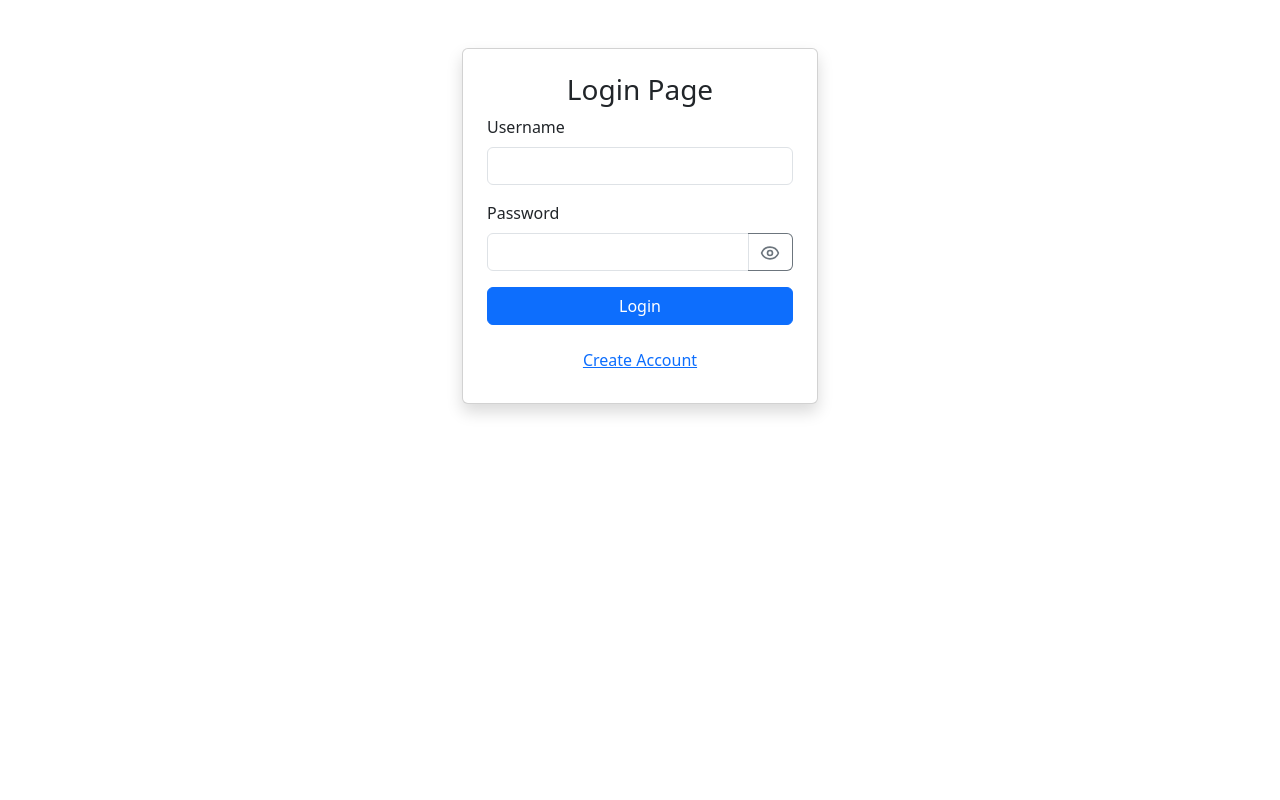
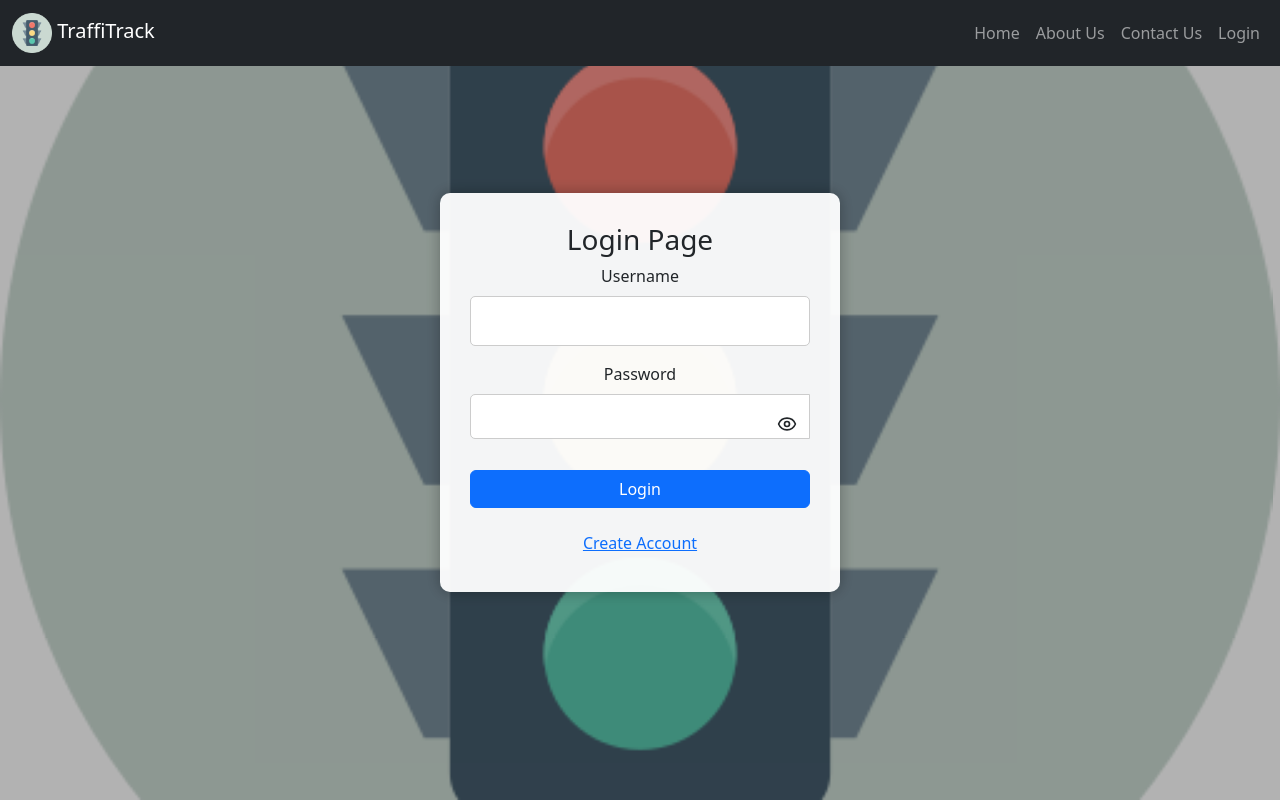
Before and after one commit to karth8vader/Project1_part2, a React (Create React App) app: page /login in a window 1280 px wide. Built offline with nearby package versions, Linux system fonts and the light colour scheme.

Commit message:
Few changes in loginpage and aboutpage

```diff
--- a/public/homepage.html
+++ b/public/homepage.html
@@ -5,7 +5,7 @@
   <meta name="viewport" content="width=device-width, initial-scale=1.0">
   <title>TraffiTrack - Home</title>
   <link rel="stylesheet" href="homepage.css">
-  <script defer src="homepage.js"></script>
+  <script defer src="scripts/homepage.js"></script>
   <link rel="stylesheet" href="https://cdn.jsdelivr.net/npm/bootstrap@5.3.0/dist/css/bootstrap.min.css">
 </head>
 <body>
--- a/public/navbar.html
+++ b/public/navbar.html
@@ -7,15 +7,13 @@
             <span class="navbar-toggler-icon"></span>
         </button>
         <div class="collapse navbar-collapse" id="navbarNav">
-            <ul class="navbar-nav ms-auto">
+            <ul class="navbar-nav ms-auto align-items-center">
                 <li class="nav-item"><a class="nav-link" href="homepage.html">Home</a></li>
                 <li class="nav-item"><a class="nav-link" href="/AboutUs.html">About Us</a></li>
                 <li class="nav-item"><a class="nav-link" href="contact.html">Contact Us</a></li>
-                <li class="nav-item">
-                    <span id="navbar-username" class="nav-link" style="display: none; font-weight: bold;"></span>
-                </li>
                 <li class="nav-item"><a id="login-btn" class="nav-link" href="/login">Login</a></li>
                 <li class="nav-item"><a id="logout-btn" class="nav-link" href="#" style="display: none;">Logout</a></li>
+                <li class="nav-item"><span id="navbar-username" class="nav-link text-white fw-bold ms-2" style="display: none;"></span></li>
             </ul>
         </div>
     </div>
--- a/public/styles/styles.css
+++ b/public/styles/styles.css
@@ -1,17 +1,38 @@
+/* General Styling */
 body {
     font-family: Arial, sans-serif;
     background-color: #f8f9fa;
+    margin: 0;
+    padding: 0;
 }
 
+/* Container Styling */
 .container {
-    max-width: 900px;
+    max-width: 1100px;
     margin: auto;
+    padding: 50px 20px;
+    text-align: center;
 }
 
+/* Section Title Styling */
+h2 {
+    font-size: 2rem;
+    font-weight: bold;
+    margin-bottom: 30px;
+}
+
+/* Subtext Styling */
+.container p {
+    font-size: 1.1rem;
+    color: #555;
+    margin-bottom: 50px; /* Increased space below heading */
+}
+
+/* Team Member Card Styling */
 .team-member {
     position: relative;
     text-align: center;
-    padding: 15px;
+    padding: 20px;
     background: white;
     border-radius: 10px;
     box-shadow: 0 4px 8px rgba(0, 0, 0, 0.2);
@@ -22,44 +43,65 @@ body {
     align-items: center;
 }
 
+/* Hover Effect - Scaling and Background Change */
 .team-member:hover {
     transform: scale(1.05);
     background-color: #e0f7fa; /* Light cyan on hover */
 }
 
+/* Keep images as they were */
 .team-member img {
     width: 100%;
-    border-radius: 10px;
     max-width: 250px;
+    border-radius: 10px; /* Keeping it square/rounded as per original */
 }
 
-/* Keep name & designation on the same line */
-.name-container {
-    display: flex;
-    justify-content: center;
-    gap: 10px;
-    align-items: center;
-    margin-top: 10px;
+/* Name Styling */
+.name {
+    margin-top: 15px;
+    font-size: 1.2rem;
+    font-weight: bold;
+    color: #222;
 }
 
-/* Hide designation initially */
+/* Designation Styling */
 .designation {
-    font-size: 18px;
-    color: #555;
-    display: none;
+    font-size: 1rem;
+    color: #666;
+    display: none; /* Initially hidden */
 }
 
-/* Show designation on hover for desktop */
+/* Show designation on hover */
 @media (min-width: 768px) {
     .team-member:hover .designation {
-        display: inline;  /* Ensures it appears next to the name */
+        display: block;
     }
 }
 
-/* Fix grid layout for mobile */
+/* Adjust spacing between grid items */
 .row {
     display: flex;
     flex-wrap: wrap;
     justify-content: center;
-    gap: 20px;
+    gap: 50px; /* Increased space between cards */
 }
+
+/* Responsive Design */
+@media screen and (max-width: 768px) {
+    .container {
+        padding: 30px 15px;
+    }
+
+    .team-member {
+        padding: 15px;
+        max-width: 300px;
+    }
+
+    .row {
+        gap: 30px; /* Adjust spacing for smaller screens */
+    }
+
+    .container p {
+        margin-bottom: 30px; /* Less spacing on smaller screens */
+    }
+}
--- a/src/LoginPage.js
+++ b/src/LoginPage.js
@@ -2,21 +2,22 @@ import React, { useState } from "react";
 import "bootstrap/dist/css/bootstrap.min.css";
 import { Eye, EyeOff } from "lucide-react";
 import { useNavigate } from "react-router-dom";
+import Navbar from "./navbar";
+import "./loginpage.css";
 
 const LoginPage = () => {
     const navigate = useNavigate();
     const [showSignup, setShowSignup] = useState(false);
-    const [credentials, setCredentials] = useState({ username:"aditi", password:"@d123"});
-    const [loginInfo, setLoginInfo] = useState({username:"", password:""});
+    const [credentials, setCredentials] = useState({ username: "aditi", password: "@d123" });
+    const [loginInfo, setLoginInfo] = useState({ username: "", password: "" });
+    const [signupInfo, setSignupInfo] = useState({ name: "", email: "", username: "", password: "" });
     const [showPassword, setShowPassword] = useState(false);
     const [error, setError] = useState("");
 
     const handleSignupSubmit = (e) => {
         e.preventDefault();
-        const newUsername = e.target.username.value;
-        const newPassword = e.target.password.value;
-        setCredentials({...credentials, username: newUsername, password: newPassword});
-        console.log("Updated Credentials:", { username: newUsername, password: newPassword });
+        setCredentials({ username: signupInfo.username, password: signupInfo.password });
+        setLoginInfo({ username: signupInfo.username, password: signupInfo.password });
         setShowSignup(false);
         alert("Account Created! Please Sign In.");
     };
@@ -24,20 +25,24 @@ const LoginPage = () => {
     const handleLogin = (e) => {
         e.preventDefault();
         if (loginInfo.username === credentials.username && loginInfo.password === credentials.password) {
-            localStorage.setItem("username", loginInfo.username);  // Store username in localStorage
+            localStorage.setItem("username", loginInfo.username);
             alert("Login Successful!");
             setError("");
-            navigate("/");  // Redirect to home page
+            navigate("/");
         } else {
             setError("Invalid username or password");
         }
     };
 
     return (
-        <div className="container mt-5">
-            <div className="row justify-content-center">
-                <div className="col-md-4">
-                    <div className="card p-4 shadow">
+        <>
+            <Navbar />
+            <div className="login-page">
+                <div className="login-overlay"></div>
+
+                {/* Login Form */}
+                {!showSignup && (
+                <div className="login-container">
                     <h3 className="text-center">Login Page</h3>
                     {error && <p className="text-danger text-center">{error}</p>}
                     <form onSubmit={handleLogin}>
@@ -47,7 +52,7 @@ const LoginPage = () => {
                                 type="text"
                                 className="form-control"
                                 value={loginInfo.username}
-                            onChange={(e) => setLoginInfo({ ...loginInfo, username : e.target.value})}
+                                onChange={(e) => setLoginInfo({ ...loginInfo, username: e.target.value })}
                                 required
                             />
                         </div>
@@ -58,58 +63,74 @@ const LoginPage = () => {
                                     type={showPassword ? "text" : "password"}
                                     className="form-control"
                                     value={loginInfo.password}
-                                onChange={(e) => setLoginInfo({ ...loginInfo, password: e.target.value})}
+                                    onChange={(e) => setLoginInfo({ ...loginInfo, password: e.target.value })}
                                     required
                                 />
-                                    <button
-                                        type="button"
-                                        className="btn btn-outline-secondary"
-                                        onClick={() => setShowPassword(!showPassword)}
-                                        style={{ borderLeft: "none" }} >
-                                        {showPassword ? <EyeOff size={20} /> : <Eye size={20} />}
-                                    </button>
+                                <span className="input-group-text toggle-password" onClick={() => setShowPassword(!showPassword)}>
+                                    {showPassword ? <EyeOff size={18} /> : <Eye size={18} />}
+                                </span>
                             </div>
                         </div>
-                        <button type="submit" className="btn btn-primary w-100" >Login</button>
+                        <button type="submit" className="btn btn-primary w-100">Login</button>
                     </form>
                     <button className="btn btn-link mt-3" onClick={() => setShowSignup(true)}>Create Account</button>
                 </div>
-                </div>
-            </div>
+                )}
 
+                {/* Sign-Up Form (Now Appears Below Login Form) */}
                 {showSignup && (
-                    <div className="row justify-content-center mt-4">
-                        <div className="col-md-4">
+                    <div className="signup-container mt-3">
                         <div className="card p-4 shadow">
-                                <h3 className="card-title">Sign Up</h3>
+                            <h3 className="card-title text-center">Sign Up</h3>
                             <form onSubmit={handleSignupSubmit}>
                                 <div className="mb-3">
                                     <label className="form-label">Name</label>
-                                        <input type="text" className="form-control" name="name" pattern="^[A-Za-z ]+$" title="Name should only contain letters." required />
+                                    <input
+                                        type="text"
+                                        className="form-control"
+                                        value={signupInfo.name}
+                                        onChange={(e) => setSignupInfo({ ...signupInfo, name: e.target.value })}
+                                        required
+                                    />
                                 </div>
                                 <div className="mb-3">
                                     <label className="form-label">Email</label>
-                                        <input type="email" className="form-control" name="email" required />
+                                    <input
+                                        type="email"
+                                        className="form-control"
+                                        value={signupInfo.email}
+                                        onChange={(e) => setSignupInfo({ ...signupInfo, email: e.target.value })}
+                                        required
+                                    />
                                 </div>
                                 <div className="mb-3">
                                     <label className="form-label">Username</label>
-                                        <input type="text" className="form-control" name="username" required />
+                                    <input
+                                        type="text"
+                                        className="form-control"
+                                        value={signupInfo.username}
+                                        onChange={(e) => setSignupInfo({ ...signupInfo, username: e.target.value })}
+                                        required
+                                    />
                                 </div>
                                 <div className="mb-3">
                                     <label className="form-label">Password</label>
-                                        <input type="password" className="form-control" name="password" required />
+                                    <input
+                                        type="password"
+                                        className="form-control"
+                                        value={signupInfo.password}
+                                        onChange={(e) => setSignupInfo({ ...signupInfo, password: e.target.value })}
+                                        required
+                                    />
                                 </div>
                                 <button type="submit" className="btn btn-primary w-100">Sign Up</button>
                             </form>
                         </div>
                     </div>
-                    </div>
                 )}
             </div>
-
+        </>
     );
-
 };
 
-
 export default LoginPage;
--- /dev/null
+++ b/src/loginpage.css
@@ -0,0 +1,116 @@
+/* Full-screen background styling */
+.navbar {
+    position: relative;
+    z-index: 10; /* Higher than the background */
+    width: 100%;
+    top: 0;
+    left: 0;
+}
+
+.login-page {
+    position: absolute;
+    top: 0;
+    left: 0;
+    width: 100%;
+    min-height: 100vh;
+    display: flex;
+    flex-direction: column;
+    justify-content: center;
+    align-items: center;
+    background: url('../public/images/signal-light.png') no-repeat center center fixed;
+    background-size: cover;
+    margin: 0;
+    padding: 0;
+}
+
+/* Background overlay for better contrast */
+.login-overlay {
+    position: absolute;
+    top: 0;
+    left: 0;
+    width: 100%;
+    height: 100%;
+    background: rgba(0, 0, 0, 0.3);
+    z-index: 1;
+}
+
+/* Login & Signup Box Styling */
+.login-container, .signup-container {
+    background: rgba(255, 255, 255, 0.95);
+    padding: 30px;
+    border-radius: 10px;
+    box-shadow: 0px 0px 15px rgba(0, 0, 0, 0.3);
+    width: 100%;
+    max-width: 400px;
+    text-align: center;
+    position: relative;
+    z-index: 2;
+    margin-bottom: 15px; /* Add spacing between login and signup forms */
+}
+
+/* Fix signup form to be below login form */
+.signup-container {
+    margin-top: 20px;
+}
+
+/* Ensure form elements fit within containers */
+.login-container input, .signup-container input {
+    width: 100%;
+    padding: 12px;
+    margin-bottom: 15px;
+    border-radius: 5px;
+    border: 1px solid #ccc;
+    font-size: 16px;
+}
+
+/* Fix password field and eye icon alignment */
+.input-group {
+    position: relative;
+    display: flex;
+    align-items: center;
+    width: 100%;
+}
+
+.input-group .form-control {
+    flex: 1;
+    padding-right: 45px; /* Space for eye icon */
+    border-radius: 5px;
+    height: 45px;
+    font-size: 16px;
+    border: 1px solid #ccc;
+}
+
+.input-group-text {
+    position: absolute;
+    right: 10px;
+    top: 50%;
+    transform: translateY(-50%);
+    background: white;
+    border: none;
+    cursor: pointer;
+    padding: 3px;
+    display: flex;
+    align-items: center;
+    justify-content: center;
+}
+
+.input-group-text svg {
+    width: 20px;
+    height: 20px;
+}
+
+/* Fix full-page background issue */
+html, body {
+    height: 100%;
+    margin: 0;
+    padding: 0;
+    overflow-x: hidden; /* Prevent horizontal scrolling */
+}
+
+/* Responsive Design */
+@media screen and (max-width: 768px) {
+    .login-container, .signup-container {
+        width: 90%;
+        padding: 20px;
+    }
+}
--- /dev/null
+++ b/src/navbar.js
@@ -0,0 +1,53 @@
+import React, { useEffect, useState } from "react";
+import { Link, useNavigate } from "react-router-dom";
+import "bootstrap/dist/css/bootstrap.min.css";
+
+const Navbar = () => {
+    const [username, setUsername] = useState(localStorage.getItem("username"));
+    const navigate = useNavigate();
+
+    const handleLogout = () => {
+        localStorage.removeItem("username");
+        setUsername(null);
+        navigate("/");  // Redirect to home after logout
+    };
+
+    useEffect(() => {
+        setUsername(localStorage.getItem("username"));  // Ensure the navbar updates on login
+    }, []);
+
+    return (
+        <nav className="navbar navbar-expand-lg navbar-dark bg-dark">
+            <div className="container-fluid">
+                <Link className="navbar-brand" to="/">
+                    <img src="/images/signal-light.png" alt="Logo" width="40" height="40" /> TraffiTrack
+                </Link>
+                <button className="navbar-toggler" type="button" data-bs-toggle="collapse" data-bs-target="#navbarNav">
+                    <span className="navbar-toggler-icon"></span>
+                </button>
+                <div className="collapse navbar-collapse" id="navbarNav">
+                    <ul className="navbar-nav ms-auto align-items-center">
+                        <li className="nav-item"><Link className="nav-link" to="/">Home</Link></li>
+                        <li className="nav-item"><Link className="nav-link" to="/about">About Us</Link></li>
+                        <li className="nav-item"><Link className="nav-link" to="/contact">Contact Us</Link></li>
+
+                        {username ? (
+                            <>
+                                <li className="nav-item">
+                                    <span className="nav-link text-white fw-bold">Hello, {username}</span>
+                                </li>
+                                <li className="nav-item">
+                                    <button className="btn btn-outline-light ms-2" onClick={handleLogout}>Logout</button>
+                                </li>
+                            </>
+                        ) : (
+                            <li className="nav-item"><Link className="nav-link" to="/login">Login</Link></li>
+                        )}
+                    </ul>
+                </div>
+            </div>
+        </nav>
+    );
+};
+
+export default Navbar;
```
Also changed, not shown: public/AboutUs.html (+6 -5 lines), public/scripts/homepage.js (+12 -17 lines). Lines whose indentation alone changed are shown as unchanged.
